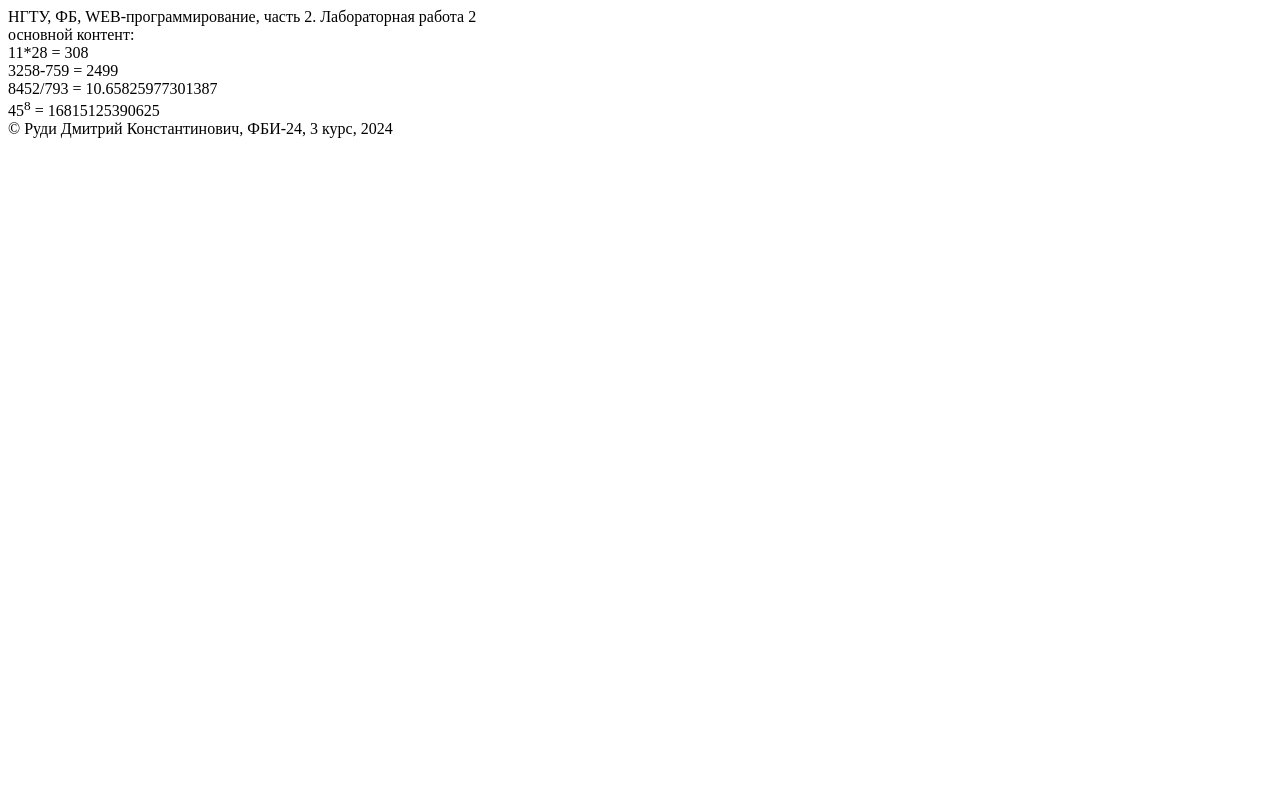
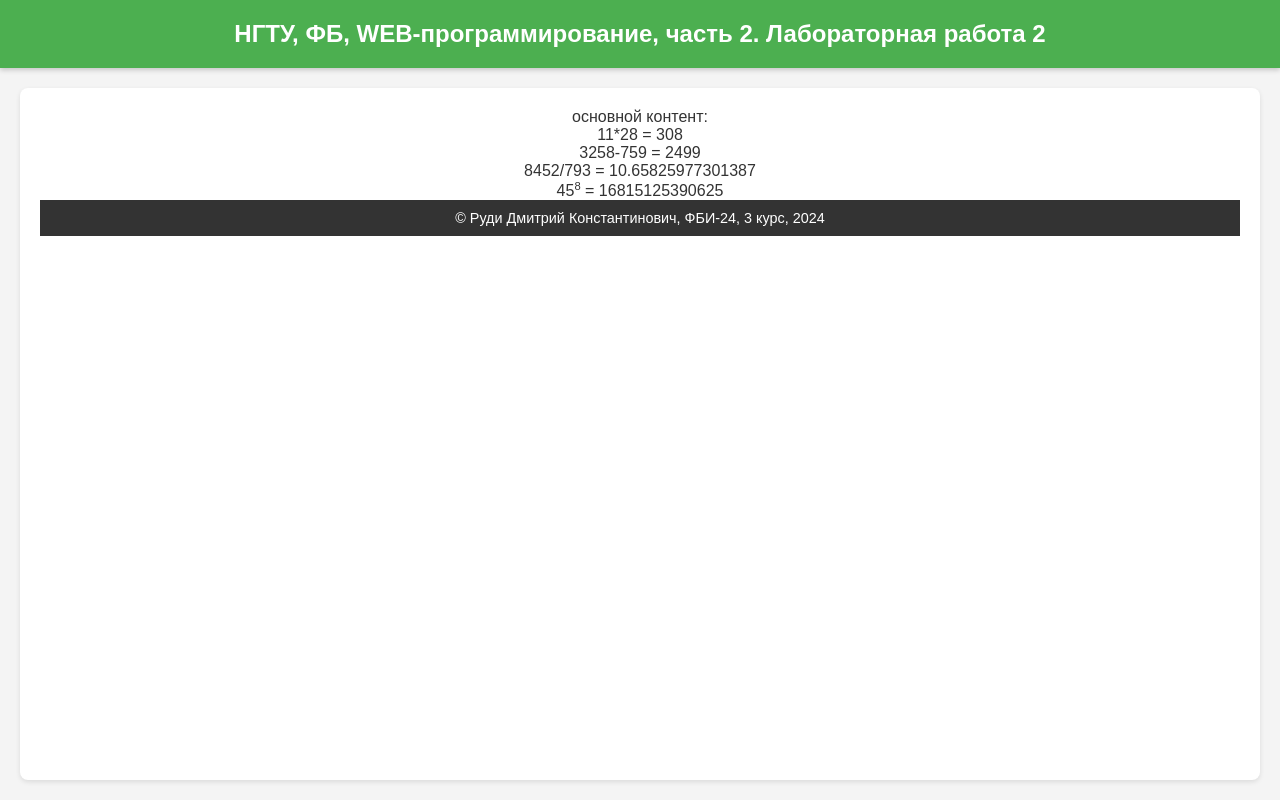
Before and after one commit to SlonExtra/web--programming-labs-2, a Flask app: page /lab2/example in a window 1280 px wide. Run offline with Flask 3, Linux system fonts and the light colour scheme.

Commit message:
подключение мтилей

```diff
--- /dev/null
+++ b/static/main.css
@@ -0,0 +1,56 @@
+/* main.css */
+
+/* Общие стили */
+body {
+    font-family: 'Arial', sans-serif;
+    background-color: #f4f4f4;
+    color: #333;
+    margin: 0;
+    padding: 0;
+    display: flex;
+    flex-direction: column;
+    min-height: 100vh;
+}
+
+/* Стили для шапки */
+header {
+    background-color: #4CAF50;
+    color: white;
+    padding: 20px;
+    text-align: center;
+    font-size: 1.5em;
+    font-weight: bold;
+    box-shadow: 0 2px 5px rgba(0, 0, 0, 0.2);
+}
+
+/* Стили для основного контента */
+main {
+    flex: 1;
+    padding: 20px;
+    background-color: white;
+    margin: 20px;
+    border-radius: 8px;
+    box-shadow: 0 2px 5px rgba(0, 0, 0, 0.1);
+    text-align: center;
+}
+
+main p {
+    font-size: 1.2em;
+    margin: 10px 0;
+}
+
+/* Стили для подвала */
+footer {
+    background-color: #333;
+    color: white;
+    text-align: center;
+    padding: 10px;
+    font-size: 0.9em;
+    margin-top: auto;
+}
+
+/* Стили для математических выражений */
+sup {
+    font-size: 0.7em;
+    vertical-align: super;
+}
--- a/templates/example.html
+++ b/templates/example.html
@@ -4,6 +4,7 @@
         <meta charset="UTF-8">
         <meta name="viewport" content="width=device-width, initial-scale=1.0">
         <title>Руди Дмитрий. Лабораторная работа {{ nlab }}</title>
+        <link rel="stylesheet" href="{{ url_for('static', filename='main.css') }}">
     </head>
     <body>
         <header>
```
